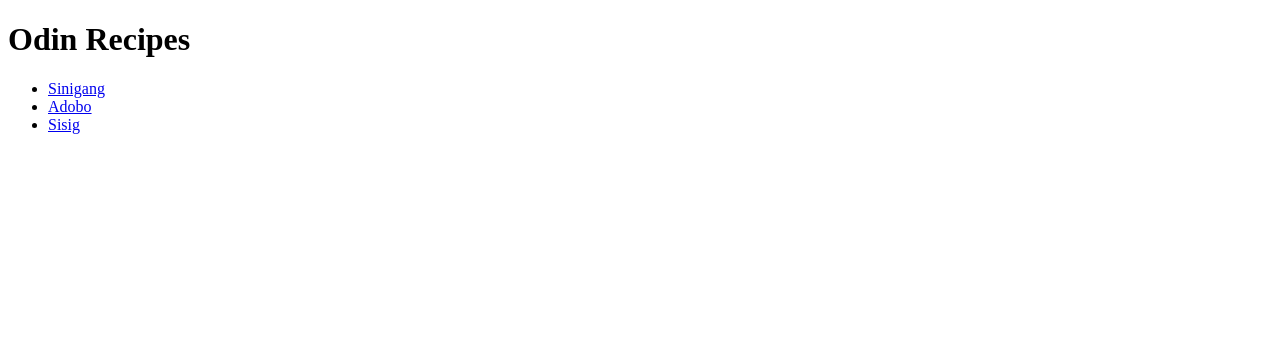
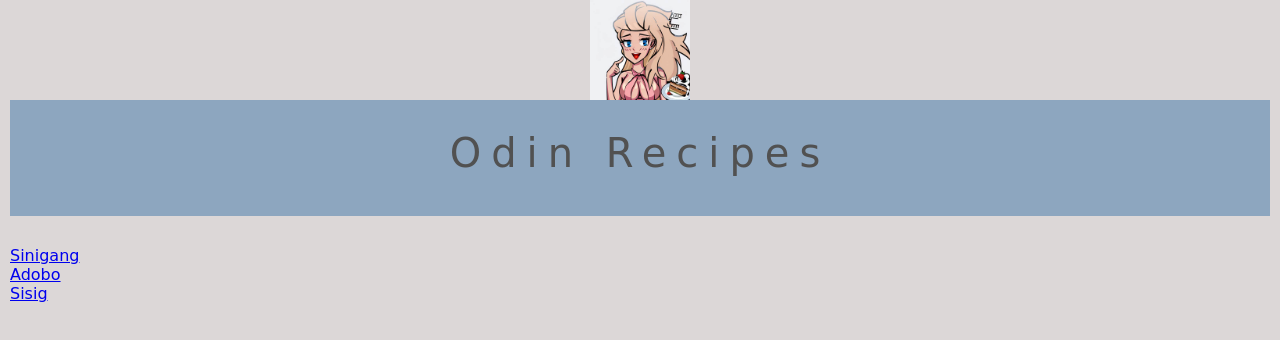
Before and after one commit to crossar/odin-recipes, a plain HTML site: page index.html in a window 1280 px wide. Drawn offline with Linux system fonts and the light colour scheme.

Commit message:
style added

```diff
--- a/index.html
+++ b/index.html
@@ -2,11 +2,19 @@
 <html>
 
 <head>
- <title>My Favorites!</title>
+    <title>Recipes</title>
+    <link rel="stylesheet" type="text/css" href="style.css">
 </head>
 
 <body>
+    <div>
+        <a href="index.html"><img id="logo" class="center" src="../images/pic.jpg"></a>
+    </div>
+    <div class="menu">
+        <div class="heading">
         <h1>Odin Recipes</h1>
+        <h3></h3>
+    </div>
     <div>
         <ul>
         <li><a href="recipes/sinigang.html">Sinigang</a></li>
--- /dev/null
+++ b/style.css
@@ -0,0 +1,35 @@
+*{
+    padding: 0;
+    margin: 0;
+    box-sizing: border-box;
+}
+body {
+    background-color: rgba(219, 214, 214, 0.969);
+    font-family: Cursive;
+}
+.menu{
+    padding: 0 10px 30px 10px;
+    display: grid;
+    grid-template-columns: repeat( auto-fit, minmax(350px,1fr));
+}
+.heading {
+    background-color: rgb(141, 166, 191);
+    color: rgb(81, 81, 81);
+    margin-bottom: 30px;
+    padding: 30px 0;
+    grid-column: 1/-1;
+    text-align: center;
+}
+.heading>h1 {
+    font-weight: 400;
+    font-size: 40px;
+    letter-spacing: 10px;
+    margin-bottom: 10px;
+}
+#logo {
+    width: 100px;
+    height:100px;
+    margin-left: auto;
+    margin-right: auto;
+    display: block;
+}
```
Also changed, not shown: images/pic.jpg (added). Lines whose indentation alone changed are shown as unchanged.
